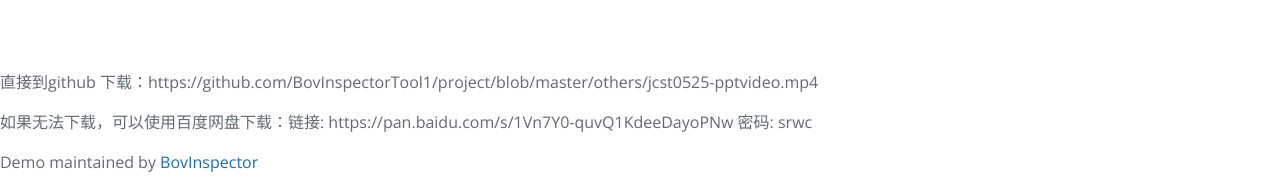
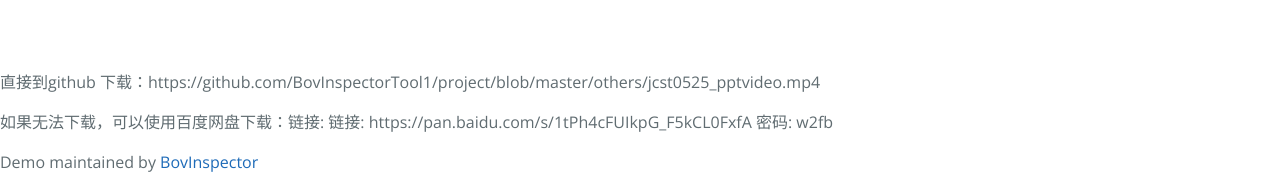
Before and after one commit to BovInspectorTool1/project, a plain HTML site: page ppt.html in a window 1280 px wide. Shown: the part 786-970 px from the top of the page. Drawn offline with nearby package versions, Linux system fonts and the light colour scheme.

Commit message:
Update ppt.html

```diff
--- a/ppt.html
+++ b/ppt.html
@@ -22,8 +22,8 @@
     <div id="pdf1" style="width:700px; height:600px;">Downloading ppt video... <a href="https://github.com/BovInspectorTool1/project/others">Click here to download the ppt video</a></div>
     <!--<iframe src="https://raw.githubusercontent.com/BovInspectorTool1/project/gh-pages/images/MainBuffer-JCST-完整版.pdf" width="100%" height="100%" style="border: none;"></iframe>
 -->
-    <p>直接到github 下载：https://github.com/BovInspectorTool1/project/blob/master/others/jcst0525-pptvideo.mp4 </p>
-    <p> 如果无法下载，可以使用百度网盘下载：链接: https://pan.baidu.com/s/1Vn7Y0-quvQ1KdeeDayoPNw  密码: srwc </p>
+    <p>直接到github 下载：https://github.com/BovInspectorTool1/project/blob/master/others/jcst0525_pptvideo.mp4 </p>
+    <p> 如果无法下载，可以使用百度网盘下载：链接: 链接: https://pan.baidu.com/s/1tPh4cFUIkpG_F5kCL0FxfA  密码: w2fb </p>
 
     <div id="footer_wrap" class="outer">
       <footer class="inner">
```
